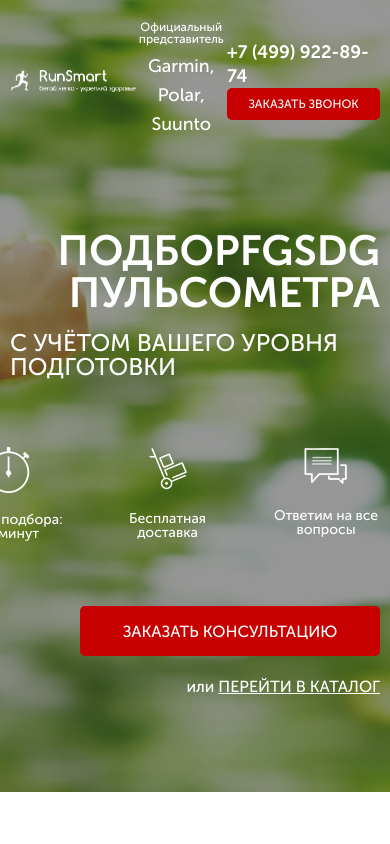
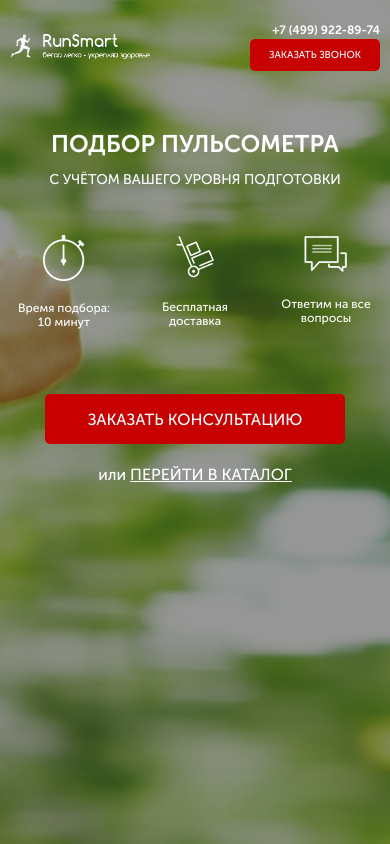
Before and after one commit to Le4nas/pulse1, a website: page src/index.html in a window 390 px wide. Drawn offline with Linux system fonts and the light colour scheme.

Commit message:
add adaptiv 'promo'

```diff
--- a/src/index.html
+++ b/src/index.html
@@ -26,7 +26,7 @@
                 </div>
             </header>
             <div class="promo__wrapper">
-                <h1 class="promo__header">Подборfgsdg пульсометра</h1>
+                <h1 class="promo__header">Подбор пульсометра</h1>
                 <h2 class="promo__subheader">с учётом Вашего уровня подготовки</h2>
                 <div class="promo__icons">
                     <div class="promo__icon">
--- /dev/null
+++ b/src/sass/blocks/_media.scss
@@ -0,0 +1,94 @@
+@media  (max-width: 768px){
+ // HEADER=======================================================================================================================
+    .header{
+        &__logo {
+            width: 180px;
+        }
+        &__official {
+            font-size: 12px;
+            line-height: 12px;
+        }
+
+        &__phone{
+            font-size: 18px;
+            line-height: 24px;
+        }
+    }
+// PROMO =========================================================================================================================
+    .promo{
+        height: 100vh;
+        padding: 21px 0 33px;
+        &__wrapper{
+            margin-top: 61px;
+        }
+        &__header{
+            font-size: 32px;
+            line-height: 32px;
+            margin-bottom: 17px;
+        }
+        &__subheader{
+            font-weight: 500;
+            font-size: 18px;
+            line-height: 18px;
+            text-transform: uppercase;
+            color: #FFFFFF;
+        }
+        &__icons{
+            margin-top: 40px;
+        }
+        &__icon{
+            font-size: 12px;
+            img{
+            }
+        }
+    }
+}
+@media (max-width: 580px){
+    .promo{
+        &__wrapper{
+            align-items: center;
+        }
+    }
+
+    .header{
+        &__official {
+            display: none;
+        }
+    }
+
+}
+
+@media (max-width:480px) {
+    .header{
+        &__phone{
+                font-size: 12px;
+                line-height: 18px;
+        }
+        &__logo {
+            width: 140px;
+        }
+    }
+    .promo{
+        &__header{
+            font-size: 24px;
+            line-height: 24px;
+        }
+        &__subheader{
+            font-weight: 500;
+            font-size: 14px;
+            line-height: 14px;
+        }
+
+        &__icon{
+            font-size: 12px;
+        }
+    }
+    .button{
+        font-size: 10px;
+        width: 130px;
+        &_main{
+            width: 300px;
+            font-size: 16px;
+        }
+    }
+}
--- a/src/sass/blocks/_promo.scss
+++ b/src/sass/blocks/_promo.scss
@@ -26,9 +26,11 @@
     }
     &__icons{
         display: flex;
-        width: 425px;
+        width: 100%;
+        max-width: 425px;
         margin-top: 60px;
         justify-content: space-between;
+
     }
     &__icon{
         font-weight: 500;
--- a/src/sass/style.scss
+++ b/src/sass/style.scss
@@ -20,3 +20,4 @@ a:hover{
 @import 'blocks/buttons';
 @import 'blocks/promo';
 @import 'blocks/header';
+@import 'blocks/media';
```
Also changed, not shown: src/css/style.min.css.
